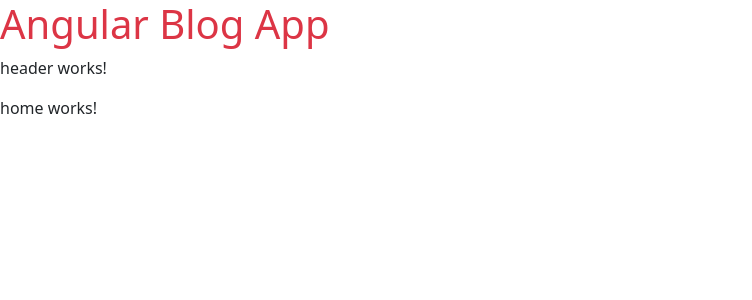
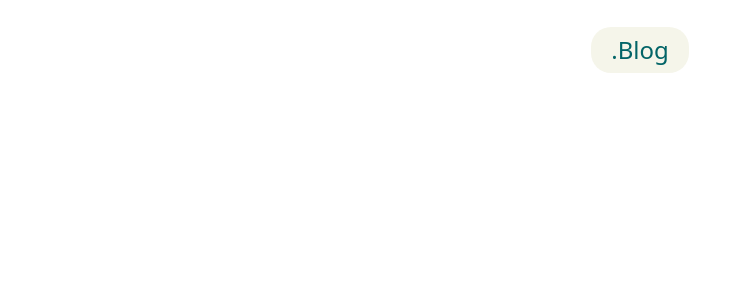
Before and after one commit to thapaRoyal/blogApp-angular, an Angular app: page / in a window 1280 px wide. Shown: the top 300 px of the page, without its empty margins (0-752 px from the left). Built offline with nearby package versions, Linux system fonts and the light colour scheme.

Commit message:
Header component design

```diff
--- a/src/app/app.component.html
+++ b/src/app/app.component.html
@@ -1,4 +1,2 @@
-<h1 class="text-danger">Angular Blog App</h1>
-
 <app-header></app-header>
 <router-outlet></router-outlet>
--- a/src/app/layouts/header/header.component.html
+++ b/src/app/layouts/header/header.component.html
@@ -1 +1,5 @@
-<p>header works!</p>
+<header class="navbar navbar-expand-lg fixed-top bg-white">
+    <div class="container justify-content-center">
+        <a href="#" class="site-logo" >.Blog</a>
+    </div>
+</header>
--- a/src/app/layouts/header/header.component.scss
+++ b/src/app/layouts/header/header.component.scss
@@ -0,0 +1,19 @@
+header{
+    height:100px
+}
+
+.site-logo{
+    padding: 5px 20px;
+    border-radius: 20px;
+    background-color: var(--secondary-color);
+    color: var(--primary-color);
+    font-size: 1.5rem;
+}
+
+a{
+    text-decoration: none;
+
+    &:hover{
+        text-decoration: underline;
+    }
+}
```
